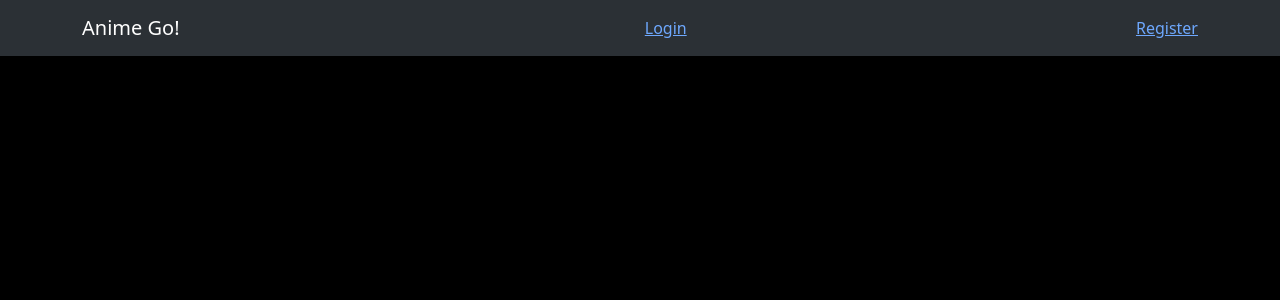
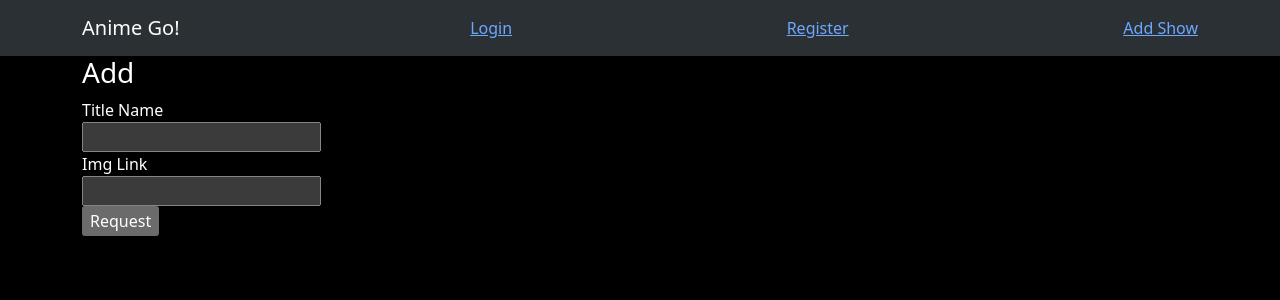
Before and after one commit to gisdreamer13/wk9-HW, a React (Vite) app: page /add in a window 1280 px wide. Shown: the top 300 px of the page. Built offline with nearby package versions, Linux system fonts and the light colour scheme.

Commit message:
add works

```diff
--- a/src/App.jsx
+++ b/src/App.jsx
@@ -14,6 +14,7 @@ import FormPage from './pages/FormPage'
 import Login from './components/forms/Login'
 import { Route, Routes } from 'react-router-dom'
 import Logout from './components/Logout'
+import Add from './components/forms/Add'
 
 
 export default function App(){
@@ -27,6 +28,7 @@ export default function App(){
         <Route path='/login' element={<FormPage> <Login /> </FormPage>} />
         <Route path='/register' element={<FormPage><Register/></FormPage>} />
         <Route path='logout' element={<Logout/>} />
+        <Route path='/add' element={<FormPage><Add/></FormPage>} />
       </Routes>
     </Container>
   )
--- a/src/components/Header.jsx
+++ b/src/components/Header.jsx
@@ -19,6 +19,7 @@ export default function Header() {
                     <>
                         <Link to='/login'>Login</Link>
                         <Link to='/register'>Register</Link>
+                        <Link to='/add'>Add Show</Link>
                     </>
                 }
         </Container>
--- /dev/null
+++ b/src/components/forms/Add.jsx
@@ -0,0 +1,41 @@
+import { useState } from "react"
+
+export default function Add() {
+
+    const [anime, setAnime] = useState({ name: '', img: ''})
+
+    async function addAnime(){
+        const res = await fetch('http://127.0.0.1:5000/anime',{
+            method: "POST",
+            headers: { 'Content-Type': 'application/json'},
+            body: JSON.stringify(anime)
+        })
+        if(res.ok){
+            const data = await res.json()
+            console.log(data);
+        }
+    }
+
+    function handleSubmit(e){
+        e.preventDefault()
+        addAnime()
+        console.log(anime);
+        setAnime({name:'',img:''})
+    }
+
+    return (
+        <>
+        <div onChange={(e) => setAnime({ ...anime, name, img })}>
+            <h3>Add</h3>
+            <form action="" onSubmit={handleSubmit}>
+                <label htmlFor="name">Title Name</label><br />
+                <input type="text" name='name' value={anime.name} onChange={(e) => setAnime({ ...anime, name: e.target.value })} /><br />
+                <label htmlFor="img">Img Link</label><br />
+                <input type="img" name='img' value={anime.img} onChange={(e) => setAnime({ ...anime, img: e.target.value })}/><br />
+                <input type="Submit" value='Request'/>
+            </form>
+        </div>
+        </>
+    )
+
+}
```
